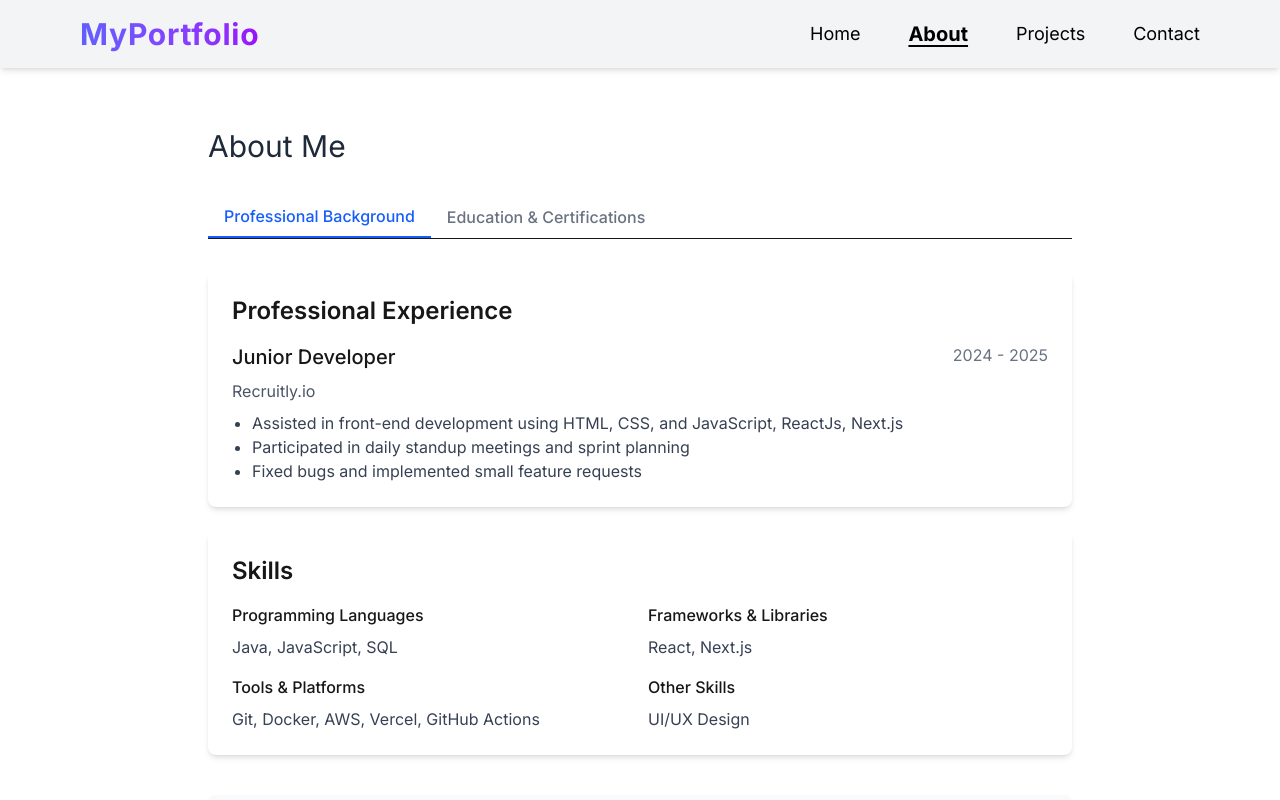
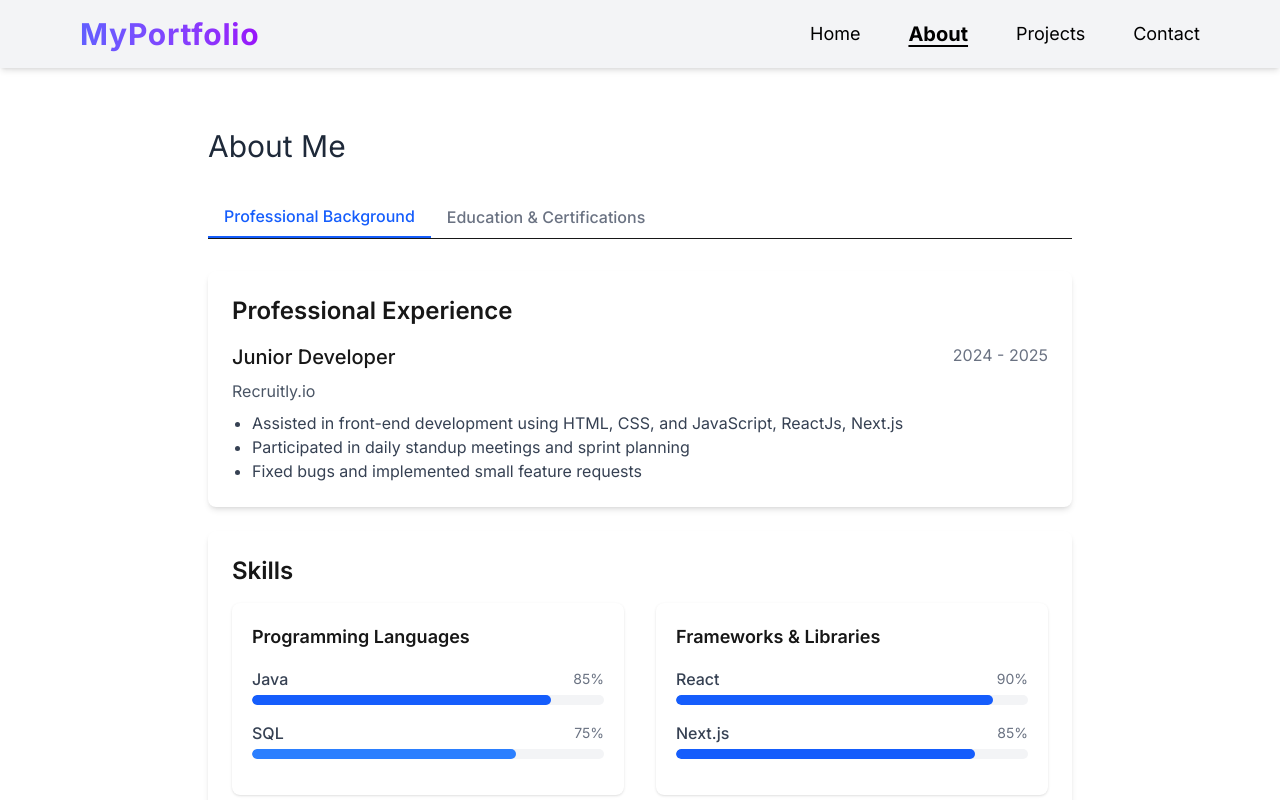
Before and after one commit to Kamakshi-Aruna/NextJs-Personal-Portfolio, a Next.js app: page /about in a window 1280 px wide. Shown: the top 800 px of the page. Built offline with nearby package versions, Linux system fonts and the light colour scheme.

Commit message:
Updated the code

```diff
--- a/src/app/about/page.tsx
+++ b/src/app/about/page.tsx
@@ -1,13 +1,21 @@
-'use client';
+"use client";
 
-import { useState } from 'react';
-import { Download } from 'lucide-react';
-import Link from 'next/link';
-import { motion, AnimatePresence } from 'framer-motion';
-import { professionalExperience, skills, education, certifications, resume } from '@/lib/data';
+import {useState} from "react";
+import {Download} from "lucide-react";
+import Link from "next/link";
+import {motion, AnimatePresence} from "framer-motion";
+import {
+    professionalExperience,
+    skills,
+    education,
+    certifications,
+    resume,
+} from "@/lib/data";
 
 export default function Page() {
-    const [activeTab, setActiveTab] = useState<'professional' | 'education'>('professional');
+    const [activeTab, setActiveTab] = useState<"professional" | "education">(
+        "professional"
+    );
 
     return (
         <div className="max-w-4xl mx-auto px-4 py-12 mt-20">
@@ -15,42 +23,42 @@ export default function Page() {
 
             {/* Tab Navigation */}
             <div className="flex mb-8 border-b">
-                <button
-                    onClick={() => setActiveTab('professional')}
-                    className={`px-4 py-2 font-medium ${
-                        activeTab === 'professional'
-                            ? 'text-blue-600 border-b-2 border-blue-600'
-                            : 'text-gray-500 hover:text-gray-700'
-                    }`}
-                >
-                    Professional Background
-                </button>
-                <button
-                    onClick={() => setActiveTab('education')}
-                    className={`px-4 py-2 font-medium ${
-                        activeTab === 'education'
-                            ? 'text-blue-600 border-b-2 border-blue-600'
-                            : 'text-gray-500 hover:text-gray-700'
-                    }`}
-                >
-                    Education & Certifications
-                </button>
+                {["professional", "education"].map((tab) => (
+                    <button
+                        key={tab}
+                        onClick={() => setActiveTab(tab as "professional" | "education")}
+                        className={`px-4 py-2 font-medium ${
+                            activeTab === tab
+                                ? "text-blue-600 border-b-2 border-blue-600"
+                                : "text-gray-500 hover:text-gray-700"
+                        }`}
+                    >
+                        {tab === "professional"
+                            ? "Professional Background"
+                            : "Education & Certifications"}
+                    </button>
+                ))}
             </div>
 
             {/* Tab Content */}
             <AnimatePresence mode="wait">
-                {activeTab === 'professional' && (
+                {activeTab === "professional" && (
                     <motion.div
                         key="professional"
-                        initial={{ opacity: 0, y: 20 }}
-                        animate={{ opacity: 1, y: 0 }}
-                        exit={{ opacity: 0, y: -20 }}
-                        transition={{ duration: 0.3 }}
+                        initial={{opacity: 0, y: 20}}
+                        animate={{opacity: 1, y: 0}}
+                        exit={{opacity: 0, y: -20}}
+                        transition={{duration: 0.3}}
                         className="space-y-6"
                     >
                         {/* Professional Experience */}
-                        <motion.div whileHover={{ scale: 1.02 }} className="bg-white rounded-lg shadow-md p-6">
-                            <h2 className="text-2xl font-semibold mb-4">{professionalExperience.title}</h2>
+                        <motion.div
+                            whileHover={{scale: 1.02}}
+                            className="bg-white rounded-lg shadow-md p-6"
+                        >
+                            <h2 className="text-2xl font-semibold mb-4">
+                                {professionalExperience.title}
+                            </h2>
                             {professionalExperience.jobs.map((job, index) => (
                                 <div key={index}>
                                     <div className="flex justify-between items-start mb-2">
@@ -67,14 +75,36 @@ export default function Page() {
                             ))}
                         </motion.div>
 
-                        {/* Skills */}
-                        <motion.div whileHover={{ scale: 1.02 }} className="bg-white rounded-lg shadow-md p-6">
+                        {/* Skills with Progress Bars */}
+                        <motion.div
+                            whileHover={{scale: 1.02}}
+                            className="bg-white rounded-lg shadow-md p-6"
+                        >
                             <h2 className="text-2xl font-semibold mb-4">{skills.title}</h2>
-                            <div className="grid grid-cols-2 gap-4">
+                            <div className="grid grid-cols-1 sm:grid-cols-2 gap-8">
                                 {skills.categories.map((category, i) => (
-                                    <div key={i}>
-                                        <h3 className="font-medium mb-2">{category.name}</h3>
-                                        <p className="text-gray-700">{category.items.join(', ')}</p>
+                                    <div key={i} className="bg-white p-5 rounded-lg shadow-sm">
+                                        <h3 className="font-semibold text-lg mb-4">{category.name}</h3>
+                                        {category.items.map((skill, j) => (
+                                            <div key={j} className="mb-4">
+                                                <div className="flex justify-between items-center mb-1">
+                                                    <p className="text-gray-700 font-medium">{skill.name}</p>
+                                                    <span className="text-sm text-gray-500">{skill.percentage}%</span>
+                                                </div>
+                                                <div className="w-full bg-gray-100 rounded-full h-2.5 overflow-hidden">
+                                                    <motion.div
+                                                        initial={{width: "0%"}}
+                                                        animate={{width: `${skill.percentage}%`}}
+                                                        transition={{duration: 1, ease: "easeOut"}}
+                                                        className={`h-2.5 rounded-full ${
+                                                            skill.percentage > 80 ? "bg-blue-600" :
+                                                                skill.percentage > 60 ? "bg-blue-500" :
+                                                                    skill.percentage > 40 ? "bg-blue-400" : "bg-blue-300"
+                                                        }`}
+                                                    />
+                                                </div>
+                                            </div>
+                                        ))}
                                     </div>
                                 ))}
                             </div>
@@ -82,17 +112,20 @@ export default function Page() {
                     </motion.div>
                 )}
 
-                {activeTab === 'education' && (
+                {activeTab === "education" && (
                     <motion.div
                         key="education"
-                        initial={{ opacity: 0, y: 20 }}
-                        animate={{ opacity: 1, y: 0 }}
-                        exit={{ opacity: 0, y: -20 }}
-                        transition={{ duration: 0.3 }}
+                        initial={{opacity: 0, y: 20}}
+                        animate={{opacity: 1, y: 0}}
+                        exit={{opacity: 0, y: -20}}
+                        transition={{duration: 0.3}}
                         className="space-y-6"
                     >
                         {/* Education */}
-                        <motion.div whileHover={{ scale: 1.02 }} className="bg-white rounded-lg shadow-md p-6">
+                        <motion.div
+                            whileHover={{scale: 1.02}}
+                            className="bg-white rounded-lg shadow-md p-6"
+                        >
                             <h2 className="text-2xl font-semibold mb-4">{education.title}</h2>
                             <div>
                                 <div className="flex justify-between items-start mb-2">
@@ -105,8 +138,13 @@ export default function Page() {
                         </motion.div>
 
                         {/* Certifications */}
-                        <motion.div whileHover={{ scale: 1.02 }} className="bg-white rounded-lg shadow-md p-6">
-                            <h2 className="text-2xl font-semibold mb-4">{certifications.title}</h2>
+                        <motion.div
+                            whileHover={{scale: 1.02}}
+                            className="bg-white rounded-lg shadow-md p-6"
+                        >
+                            <h2 className="text-2xl font-semibold mb-4">
+                                {certifications.title}
+                            </h2>
                             <div className="space-y-4">
                                 {certifications.list.map((cert, i) => (
                                     <div key={i}>
@@ -124,14 +162,22 @@ export default function Page() {
             </AnimatePresence>
 
             {/* Resume Download Section */}
-            <motion.div whileHover={{ scale: 1.02 }} className="mt-10 bg-gray-50 rounded-lg p-6 shadow-md">
+            <motion.div
+                whileHover={{scale: 1.02}}
+                className="mt-10 bg-gray-50 rounded-lg p-6 shadow-md"
+            >
                 <div className="flex items-center justify-between">
                     <div>
                         <h2 className="text-2xl font-semibold mb-2">{resume.title}</h2>
                         <p className="text-gray-600">{resume.description}</p>
                     </div>
-                    <Link href={resume.filePath} className="bg-blue-600 text-white py-2 px-4 rounded-md flex items-center hover:bg-blue-700 transition-colors" target="_blank" rel="noopener noreferrer">
-                        <Download className="w-4 h-4 mr-2" />
+                    <Link
+                        href={resume.filePath}
+                        className="bg-blue-600 text-white py-2 px-4 rounded-md flex items-center hover:bg-blue-700 transition-colors"
+                        target="_blank"
+                        rel="noopener noreferrer"
+                    >
+                        <Download className="w-4 h-4 mr-2"/>
                         Download CV
                     </Link>
                 </div>
--- a/src/lib/data.ts
+++ b/src/lib/data.ts
@@ -72,12 +72,34 @@ export const professionalExperience = {
 export const skills = {
     title: "Skills",
     categories: [
-        { name: "Programming Languages", items: ["Java", "JavaScript", "SQL"] },
-        { name: "Frameworks & Libraries", items: ["React", "Next.js"] },
-        { name: "Tools & Platforms", items: ["Git", "Docker", "AWS", "Vercel", "GitHub Actions"] },
-        { name: "Other Skills", items: ["UI/UX Design"] }
+        {
+            name: "Programming Languages",
+            items: [
+                { name: "Java", percentage: 85 },
+                { name: "SQL", percentage: 75 }
+            ]
+        },
+        {
+            name: "Frameworks & Libraries",
+            items: [
+                { name: "React", percentage: 90 },
+                { name: "Next.js", percentage: 85 }
+            ]
+        },
+        {
+            name: "Tools & Platforms",
+            items: [
+                { name: "Git", percentage: 80 },
+                { name: "AWS", percentage: 60 },
+            ]
+        },
+        {
+            name: "Other Skills",
+            items: [{ name: "UI/UX Design", percentage: 50 }]
+        }
     ]
 };
+
 
 export const education = {
     title: "Education",
```
